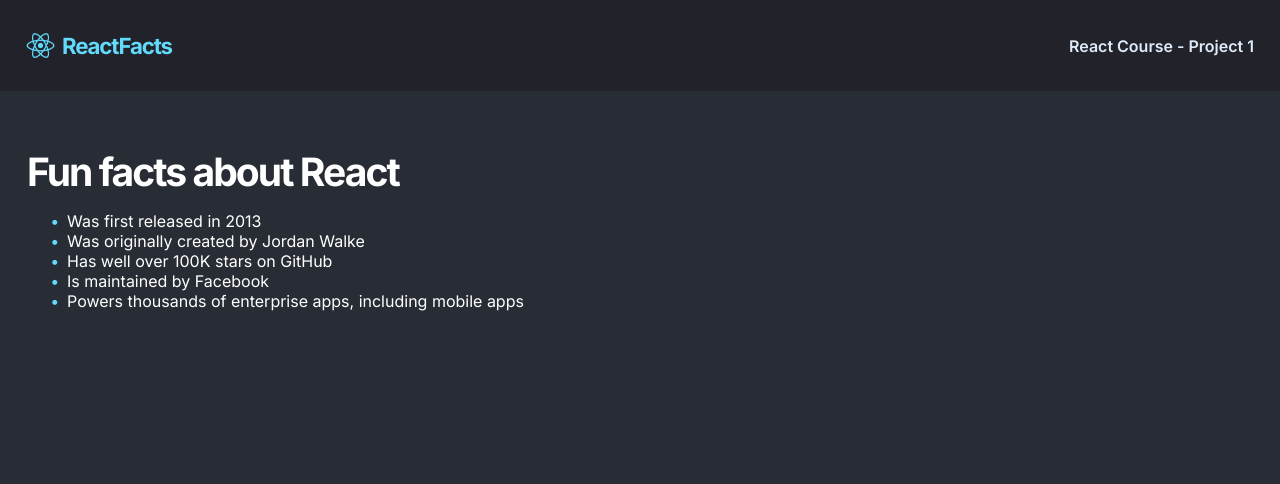
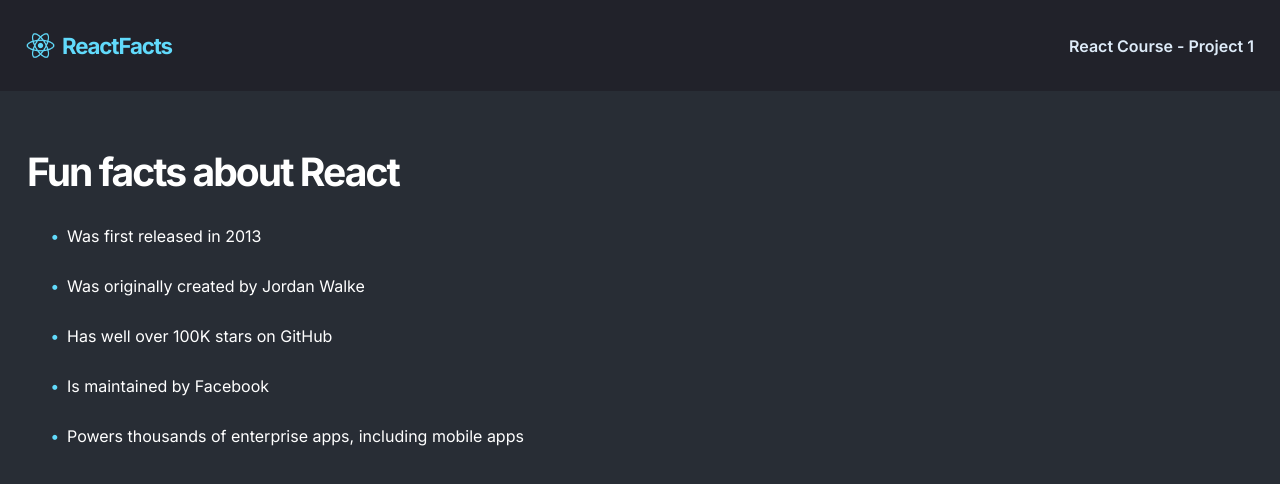
Before and after one commit to vspessoa0/react-course, a React (Create React App) app in the folder react-app/: page / in a window 1280 px wide. Shown: the top 484 px of the page. Built offline with nearby package versions, Linux system fonts and the light colour scheme.

Commit message:
Update main.css

```diff
--- a/react-app/src/components/main/main.css
+++ b/react-app/src/components/main/main.css
@@ -23,6 +23,10 @@ main > ul {
     list-style: none;
 }
 
+ul > li {
+    padding: 15px 0px;
+}
+
 ul li::before {
     content: "\2022";
     color: #61DAFB;
```
